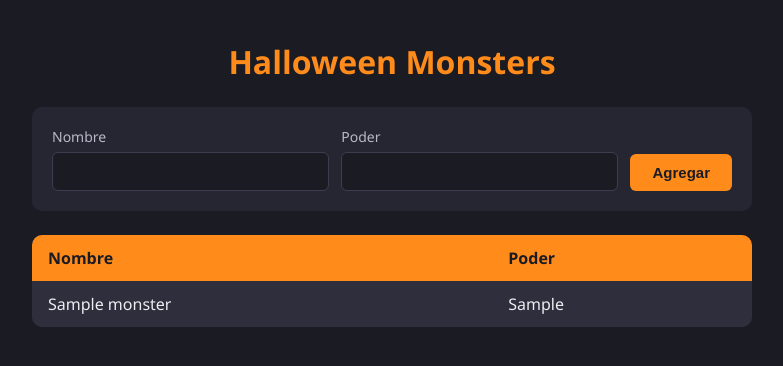
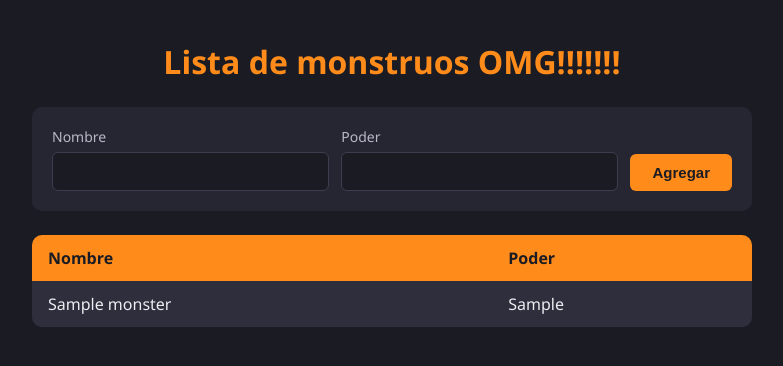
Before and after one commit to AngelFierz/halloweenmodded, a Flask app: page / in a window 1280 px wide. Shown: the top 366 px of the page, without its empty margins (248-1031 px from the left). Run offline with Flask 3, Linux system fonts and the light colour scheme; tables that the repository leaves empty or names only in its code hold one stand-in row (values such as "Sample post").

Commit message:
cambio miiinimo

```diff
--- a/templates/index.html
+++ b/templates/index.html
@@ -8,7 +8,7 @@
 </head>
 <body>
     <div class="container">
-        <h1>Halloween Monsters</h1>
+        <h1>Lista de monstruos OMG!!!!!!!</h1>
 
         <form action="/monster" method="post">
             <label>Nombre <input type="text" name="name" required></label>
```
